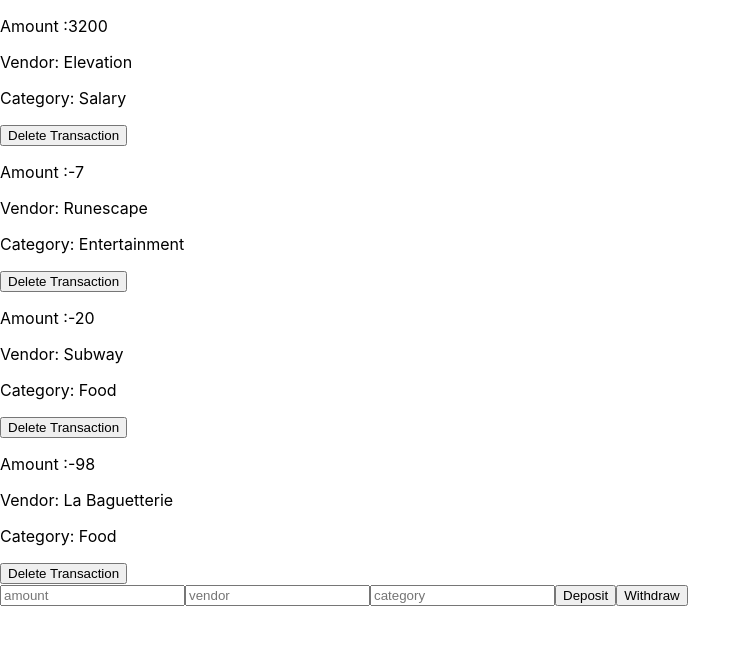
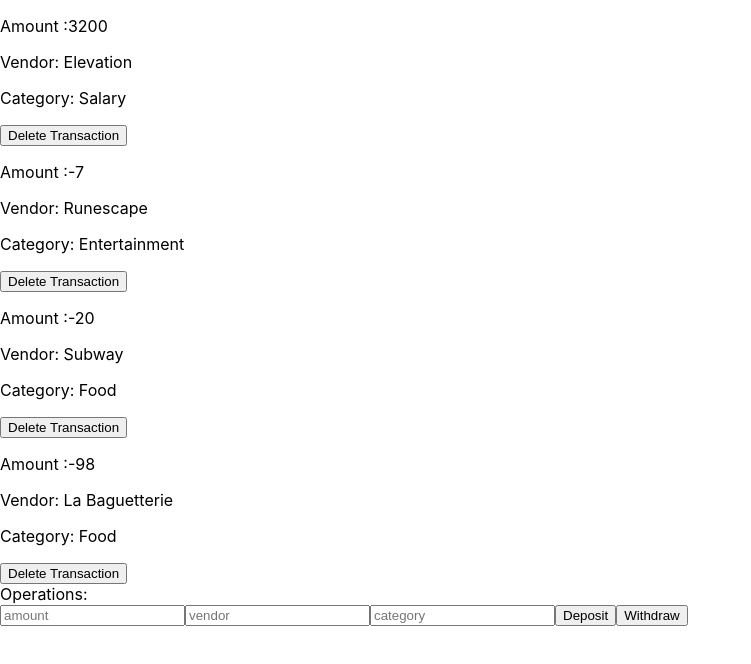
Before and after one commit to LooShes/Bank, a React (Create React App) app: page / in a window 1280 px wide. Shown: the top 664 px of the page, without its empty margins (0-751 px from the left). Built offline with nearby package versions, Linux system fonts and the light colour scheme.

Commit message:
front-end

```diff
--- a/src/App.js
+++ b/src/App.js
@@ -19,8 +19,9 @@
 
   calculateBalance = () => {
     let sum = 0
+    console.log(this.state.data)
     for(let data of this.state.data){
-      sum += data.amount
+      sum += parseInt(data.amount)
     }
     return sum
   }
@@ -32,6 +33,12 @@
     this.setState({ data: transactions })
 }
 
+  insertTransaction = transaction => {
+    let transactions = [...this.state.data]
+    transactions.push(transaction)
+    this.setState({ data: transactions })
+  }
+
   render(){
     let balance = this.calculateBalance()
     console.log(balance)
@@ -39,7 +46,7 @@
       <Router>
         <div id="container">
           <Transactions data={this.state.data} onClick={this.deleteTransaction} />
-          <Operations data={this.state.data} />
+          <Operations data={this.state.data} onClick={this.insertTransaction} />
       </div>
       </Router>
     )
--- a/src/components/Operations.js
+++ b/src/components/Operations.js
@@ -13,15 +13,12 @@
     }
 
     deposit = () => {
-        console.log(this.props.insertTransaction)
-
+        this.props.onClick(this.state)
     }
 
-    withdraw = () => {
-        this.setState({amount: -this.state.amount})
-        this.setState({
-            transactions: [...this.state.transactions, this.state.transaction]
-          })
+    withdraw = async() => {
+        await this.setState({amount: -this.state.amount})
+        this.props.onClick(this.state)
     }
 
     handleChange (evt, field) {
@@ -30,7 +27,7 @@
 
     render() {
         return (
-            <div id="operations">
+            <div id="operations">Operations: <br></br>
                 <input id="amount-input" type="text" value={this.state.amount} onChange={(event)=>this.handleChange(event, "amount")} placeholder="amount"/>
                 <input id="vendor-input" type="text" value={this.state.vendor} onChange={(event)=>this.handleChange(event, "vendor")} placeholder="vendor"/>
                 <input id="category-input" type="text" value={this.state.category} onChange={(event)=>this.handleChange(event, "category")} placeholder="category"/>
--- a/src/components/Transaction.js
+++ b/src/components/Transaction.js
@@ -6,7 +6,6 @@
     }
 
     render() {
-        //console.log(this.props)
         return(
             <div id="data-container">
                 <p>Amount :{this.props.transaction.amount}</p>
```
